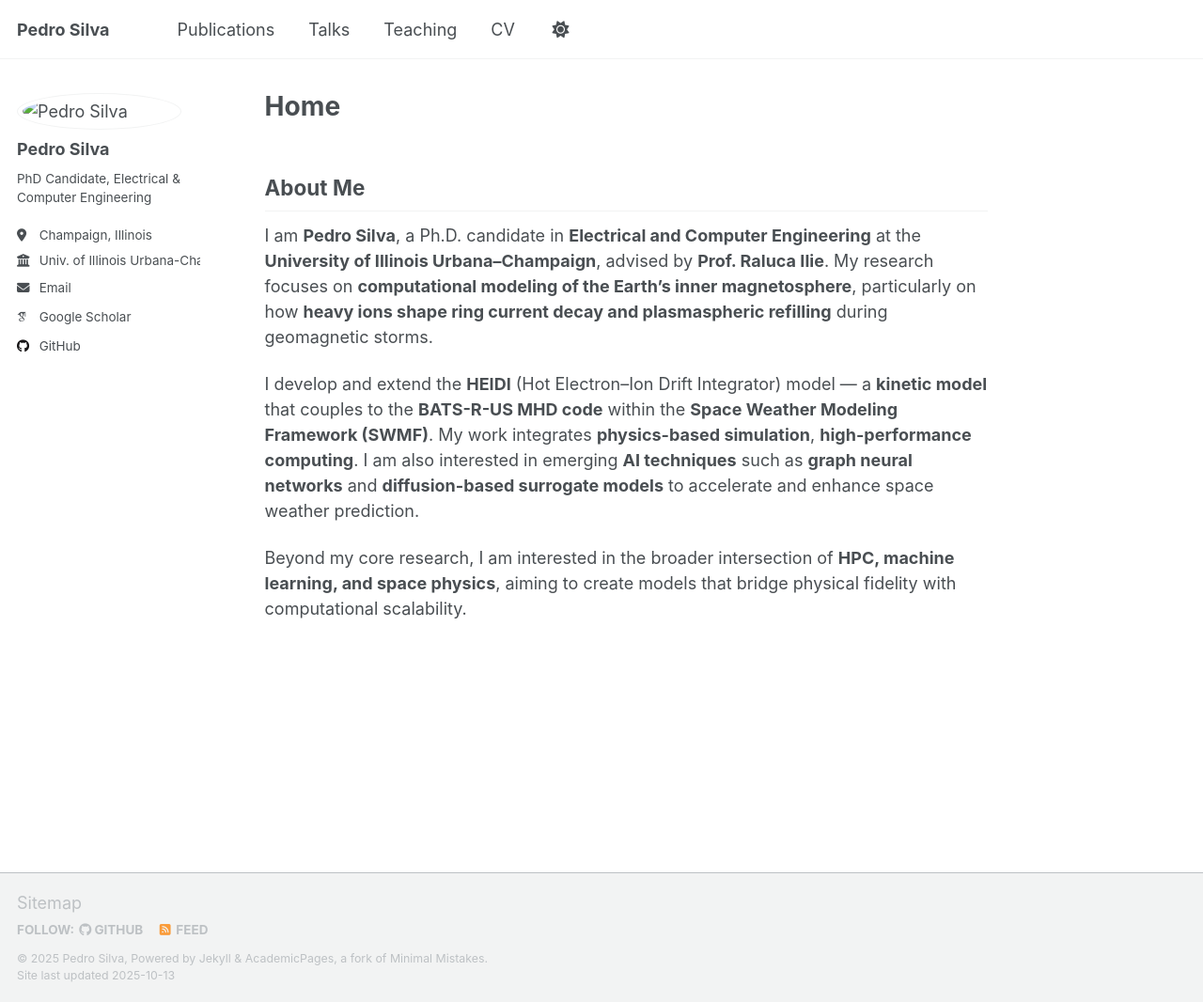
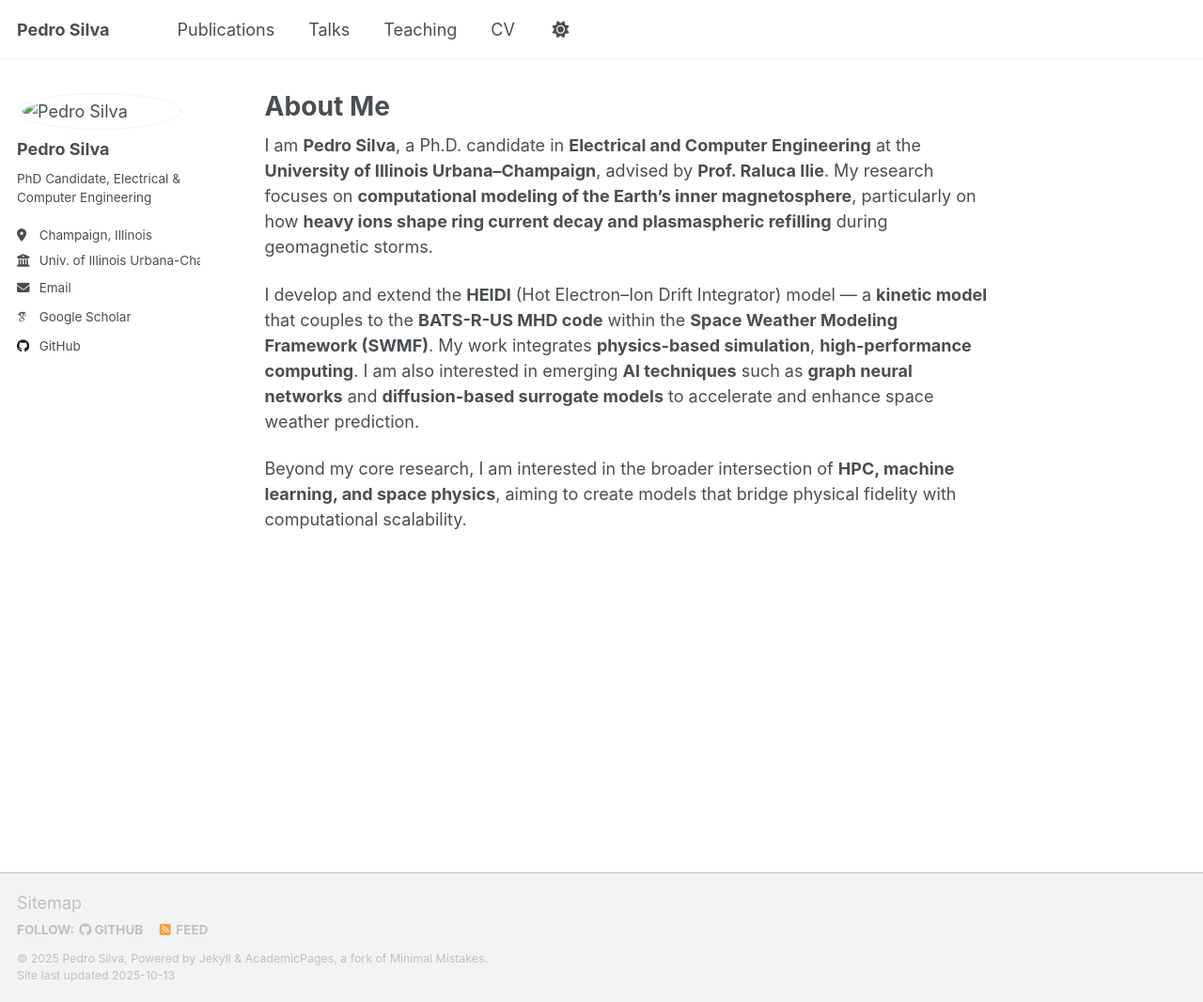
Before and after one commit to pedrocarv/pedrocarv.github.io, a Jekyll site: the page built from _pages/about.md, in a window 1280 px wide and 1066 px high. Shown: the whole window at 94% size. Built offline with Jekyll 4.4.1, drawn with Linux system fonts in a browser that asks for light colours; some web fonts are replaced; a script that is not in the unit is left out.

Commit message:
Update about.md

```diff
--- a/_pages/about.md
+++ b/_pages/about.md
@@ -1,14 +1,12 @@
 ---
 permalink: /
-title: "Home"
+title: "About Me"
 author_profile: true
 redirect_from:
   - /about/
   - /about.html
 ---
 
-## About Me
-
 I am **Pedro Silva**, a Ph.D. candidate in **Electrical and Computer Engineering** at the **University of Illinois Urbana–Champaign**, advised by **Prof. Raluca Ilie**. My research focuses on **computational modeling of the Earth’s inner magnetosphere**, particularly on how **heavy ions shape ring current decay and plasmaspheric refilling** during geomagnetic storms.
 
 I develop and extend the **HEIDI** (Hot Electron–Ion Drift Integrator) model — a **kinetic model** that couples to the **BATS-R-US MHD code** within the **Space Weather Modeling Framework (SWMF)**. My work integrates **physics-based simulation**, **high-performance computing**. I am also interested in emerging **AI techniques** such as **graph neural networks** and **diffusion-based surrogate models** to accelerate and enhance space weather prediction.
```
